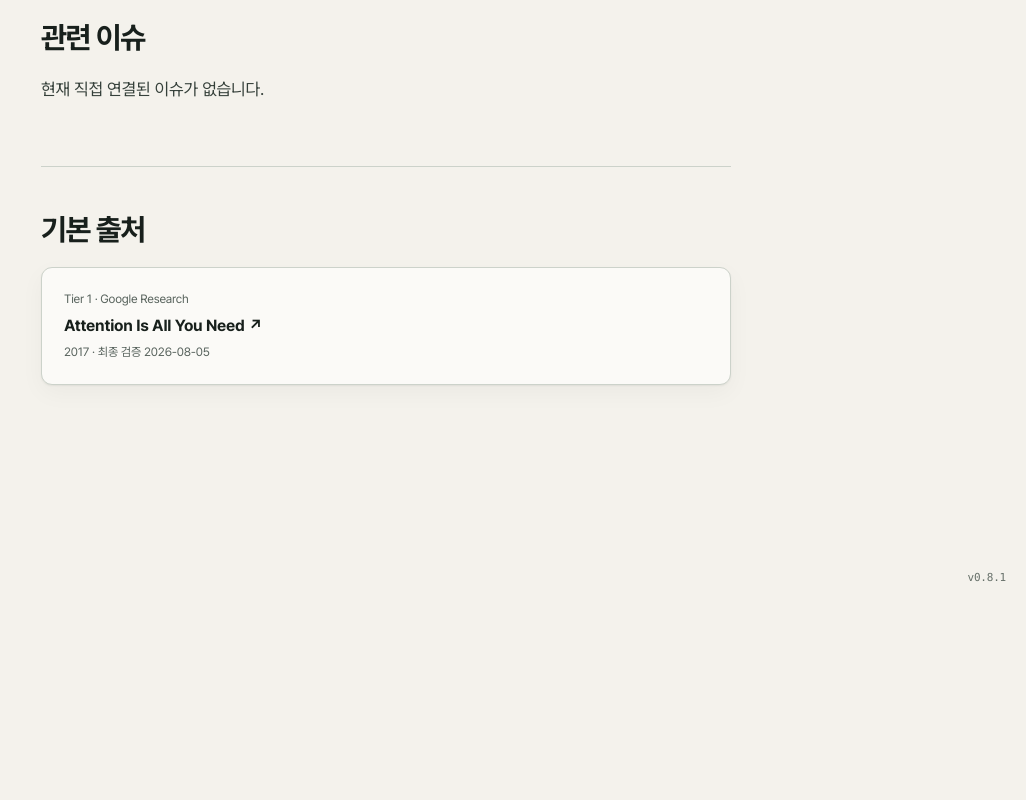
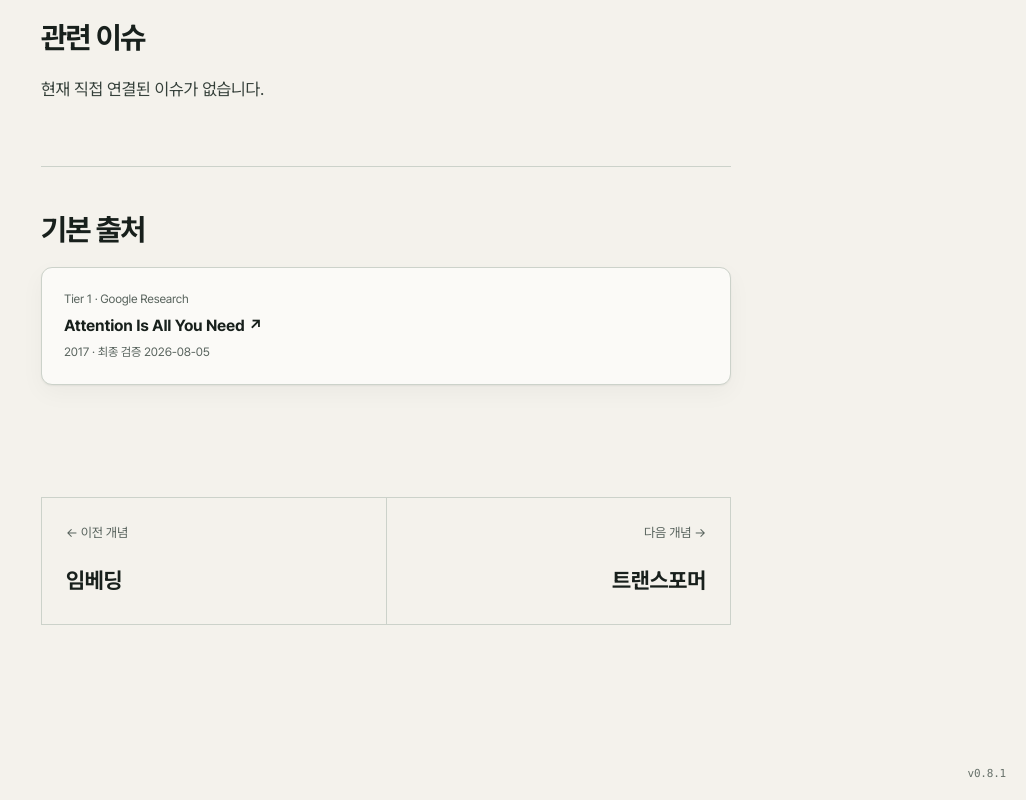
Before and after one commit to Moonflute/llm_notes, a Next.js app: page /concepts/attention/ in a window 1280 px wide. Shown: the part 4114-4914 px from the top of the page, without its empty margins (254-1280 px from the left). Before the commit the page ends 4718 px from the top, so only its background shows below. Built offline with nearby package versions, Linux system fonts and the light colour scheme; no server answers.

Commit message:
Improve long-form concept navigation

```diff
--- a/src/app/concepts/[slug]/page.tsx
+++ b/src/app/concepts/[slug]/page.tsx
@@ -1,6 +1,7 @@
 import type {Metadata} from "next";
 import Link from "next/link";
 import {ContentMeta} from "@/components/content/content-meta";
+import {DirectionalLink} from "@/components/motion/directional-link";
 import {conceptDocuments,events,getSource,issueDocuments} from "@/lib/content";
 import {getConceptStudyGuide} from "@/lib/concept-study-guides";
 import {buildContentMetadata} from "@/lib/content-metadata";
@@ -21,11 +22,14 @@ export default async function Concept({params}:{params:Promise<{slug:string}>}){
   const guide=getConceptStudyGuide(slug);
   const relatedEvents=events.filter(event=>event.conceptIds.includes(slug)).slice(0,8);
   const relatedIssues=issueDocuments.filter(issue=>issue.conceptIds.includes(slug));
+  const conceptIndex=conceptDocuments.findIndex(item=>item.slug===slug);
+  const previousConcept=conceptIndex>0?conceptDocuments[conceptIndex-1]:undefined;
+  const nextConcept=conceptIndex<conceptDocuments.length-1?conceptDocuments[conceptIndex+1]:undefined;
 
   return <main id="main-content" className="detail conceptDetail">
     <Link href="/concepts/" className="back">← 개념 목록</Link>
     <p className="sectionLabel">{concept.level} · {guide?"TECHNICAL STUDY GUIDE":"CONCEPT INDEX"}</p>
-    <h1>{concept.titleKo}</h1>
+    <h1 style={{viewTransitionName:"concept-title"}}>{concept.titleKo}</h1>
     <p className="detailEn">{concept.titleEn}</p>
     <p className="lead">{concept.summary}</p>
     <ContentMeta metadata={buildContentMetadata({status:guide?"draft":"index",contentDepth:guide?"full":"stub",sourceIds:concept.sourceIds})}/>
@@ -67,5 +71,9 @@ export default async function Concept({params}:{params:Promise<{slug:string}>}){
     <section><h2>관련 사건</h2>{relatedEvents.length?relatedEvents.map(event=><p key={event.slug}><Link className="textLink" href={`/timeline/${event.slug}/`}>{event.date} · {event.title} →</Link></p>):<p>현재 직접 연결된 사건이 없습니다.</p>}</section>
     <section><h2>관련 이슈</h2>{relatedIssues.length?relatedIssues.map(issue=><p key={issue.slug}><Link className="textLink" href={`/issues/${issue.slug}/`}>{issue.titleKo} →</Link></p>):<p>현재 직접 연결된 이슈가 없습니다.</p>}</section>
     <section><h2>기본 출처</h2>{concept.sourceIds.map(id=>{const source=getSource(id);return source?<a className="source" href={source.url} key={id} target="_blank" rel="noreferrer"><span>Tier {source.tier??1} · {source.publisher}</span><b>{source.title} ↗</b><small>{source.year} · 최종 검증 {source.verifiedAt??"미확인"}</small></a>:null})}</section>
+    <nav className="articleNavigator" aria-label="이전 및 다음 개념">
+      {previousConcept?<DirectionalLink direction="previous" href={`/concepts/${previousConcept.slug}/`}><span>← 이전 개념</span><b>{previousConcept.titleKo}</b></DirectionalLink>:<span/>}
+      {nextConcept?<DirectionalLink direction="next" href={`/concepts/${nextConcept.slug}/`}><span>다음 개념 →</span><b>{nextConcept.titleKo}</b></DirectionalLink>:<span/>}
+    </nav>
   </main>;
 }
--- a/src/app/globals.css
+++ b/src/app/globals.css
@@ -272,6 +272,7 @@ footer{max-width:var(--content);margin:auto;padding:34px 28px 25px;display:flex;
 .readingRail a{display:flex;gap:10px;padding:9px 0 9px 14px;color:var(--muted);font-size:14px;line-height:1.4;transition:color .15s,border-color .15s}
 .readingRail a span{flex:none;font-family:var(--sans);font-size:12px;color:var(--faint);font-variant-numeric:tabular-nums}
 .readingRail a.active{margin-left:-1px;border-left:2px solid var(--accent);color:var(--ink);font-weight:720}
+.readingProgress{position:fixed;left:0;right:0;top:67px;z-index:80;height:2px;pointer-events:none}.readingProgress i{display:block;height:100%;background:var(--accent);transition:width 90ms linear}.articleNavigator{display:grid;grid-template-columns:1fr 1fr;gap:1px;margin-top:68px;border:1px solid var(--line);background:var(--line)}.articleNavigator>a,.articleNavigator>span{min-height:126px;padding:24px;background:var(--paper);color:var(--ink);text-decoration:none}.articleNavigator>a{display:flex;flex-direction:column;justify-content:space-between}.articleNavigator>a:last-child{text-align:right}.articleNavigator a span{color:var(--muted);font-size:13px}.articleNavigator a b{font-size:22px}.routeLeaving main.detail{pointer-events:none}.routeLeaving[data-route-direction="next"] main.detail{animation:articleLeaveNext 170ms ease-in both}.routeLeaving[data-route-direction="previous"] main.detail{animation:articleLeavePrevious 170ms ease-in both}@keyframes articleLeaveNext{to{opacity:.25;transform:translateX(-24px)}}@keyframes articleLeavePrevious{to{opacity:.25;transform:translateX(24px)}}
 
 /* Search and states */
 .wide{max-width:780px;margin:25px 0 36px}
@@ -492,6 +493,7 @@ footer{max-width:var(--content);margin:auto;padding:34px 28px 25px;display:flex;
   .cosmosNote{position:absolute;left:0;right:0;bottom:0;width:100%;padding:18px 19px 16px;border-inline:0;transform:none}.cosmosNote::before{display:none}.cosmosNote h3{font-size:24px}.cosmosNote>div{font-size:13px;line-height:1.5}
   .cosmosFooter{display:none}
   .layout-root .cosmosCanvas{translate:0 0;scale:1;cursor:default;touch-action:pan-y}.cosmosCameraControls{display:none}
+  .readingProgress{top:59px}.articleNavigator{grid-template-columns:1fr;margin-top:45px}.articleNavigator>a,.articleNavigator>span{min-height:105px}.articleNavigator>span:empty{display:none}.articleNavigator>a:last-child{text-align:left}
 }
 
 @media(prefers-reduced-motion:reduce){*,*::before,*::after{scroll-behavior:auto!important;transition-duration:.01ms!important;animation-duration:.01ms!important}}
--- /dev/null
+++ b/src/components/motion/directional-link.tsx
@@ -0,0 +1,18 @@
+"use client";
+
+import { useRouter } from "next/navigation";
+import type { MouseEvent, ReactNode } from "react";
+
+export function DirectionalLink({href,direction,children,className=""}:{href:string;direction:"previous"|"next";children:ReactNode;className?:string}){
+  const router=useRouter();
+  const navigate=(event:MouseEvent<HTMLAnchorElement>)=>{
+    if(event.metaKey||event.ctrlKey||event.shiftKey||event.altKey||event.button!==0)return;
+    event.preventDefault();
+    const reduced=window.matchMedia("(prefers-reduced-motion: reduce)").matches;
+    if(reduced){router.push(href);return}
+    document.documentElement.dataset.routeDirection=direction;
+    document.documentElement.classList.add("routeLeaving");
+    window.setTimeout(()=>{router.push(href);document.documentElement.classList.remove("routeLeaving");delete document.documentElement.dataset.routeDirection},170);
+  };
+  return <a href={href} className={className} data-direction={direction} onClick={navigate}>{children}</a>;
+}
--- a/src/components/reading-rail.tsx
+++ b/src/components/reading-rail.tsx
@@ -9,6 +9,7 @@ export function ReadingRail() {
   const pathname = usePathname();
   const [headings, setHeadings] = useState<Heading[]>([]);
   const [active, setActive] = useState("");
+  const [progress,setProgress]=useState(0);
 
   useEffect(() => {
     const nodes = Array.from(document.querySelectorAll<HTMLElement>("main.detail section > h2"));
@@ -25,12 +26,14 @@ export function ReadingRail() {
       if (visible?.target.id) setActive(visible.target.id);
     }, { rootMargin: "-18% 0px -70%", threshold: 0 });
     nodes.forEach(node => observer.observe(node));
-    return () => observer.disconnect();
+    const updateProgress=()=>{const root=document.documentElement;const distance=root.scrollHeight-window.innerHeight;setProgress(distance>0?Math.min(100,Math.max(0,window.scrollY/distance*100)):0)};
+    updateProgress();window.addEventListener("scroll",updateProgress,{passive:true});
+    return () => {observer.disconnect();window.removeEventListener("scroll",updateProgress)};
   }, [pathname]);
 
   if (headings.length < 3) return null;
-  return <aside className="readingRail" aria-label="이 페이지의 목차">
+  return <><div className="readingProgress" aria-hidden="true"><i style={{width:`${progress}%`}}/></div><aside className="readingRail" aria-label="이 페이지의 목차">
     <p>이 페이지에서</p>
     <ol>{headings.map((heading, index) => <li key={heading.id}><a className={active === heading.id ? "active" : ""} href={`#${heading.id}`}><span>{String(index + 1).padStart(2, "0")}</span>{heading.label}</a></li>)}</ol>
-  </aside>;
+  </aside></>;
 }
```
